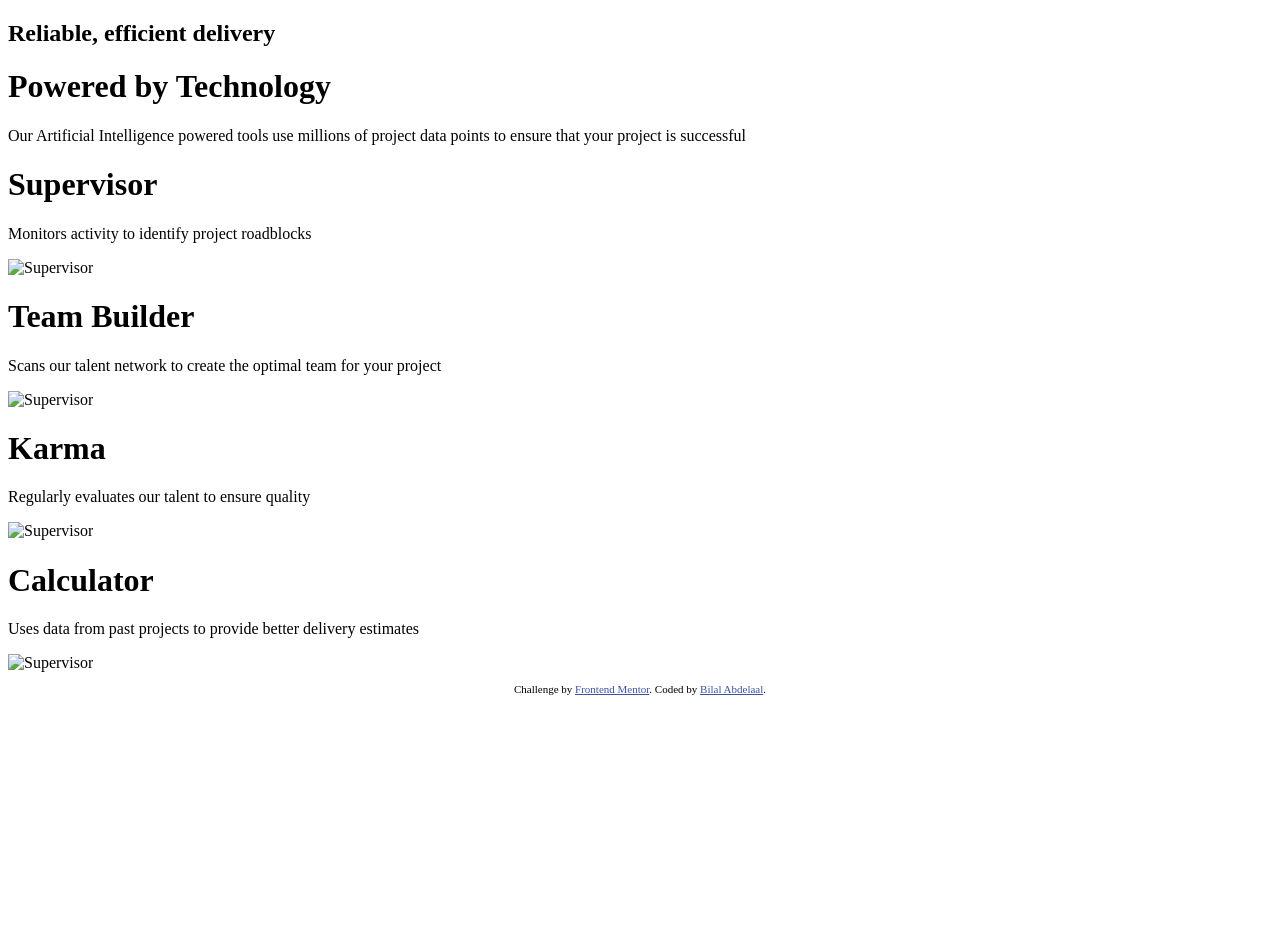
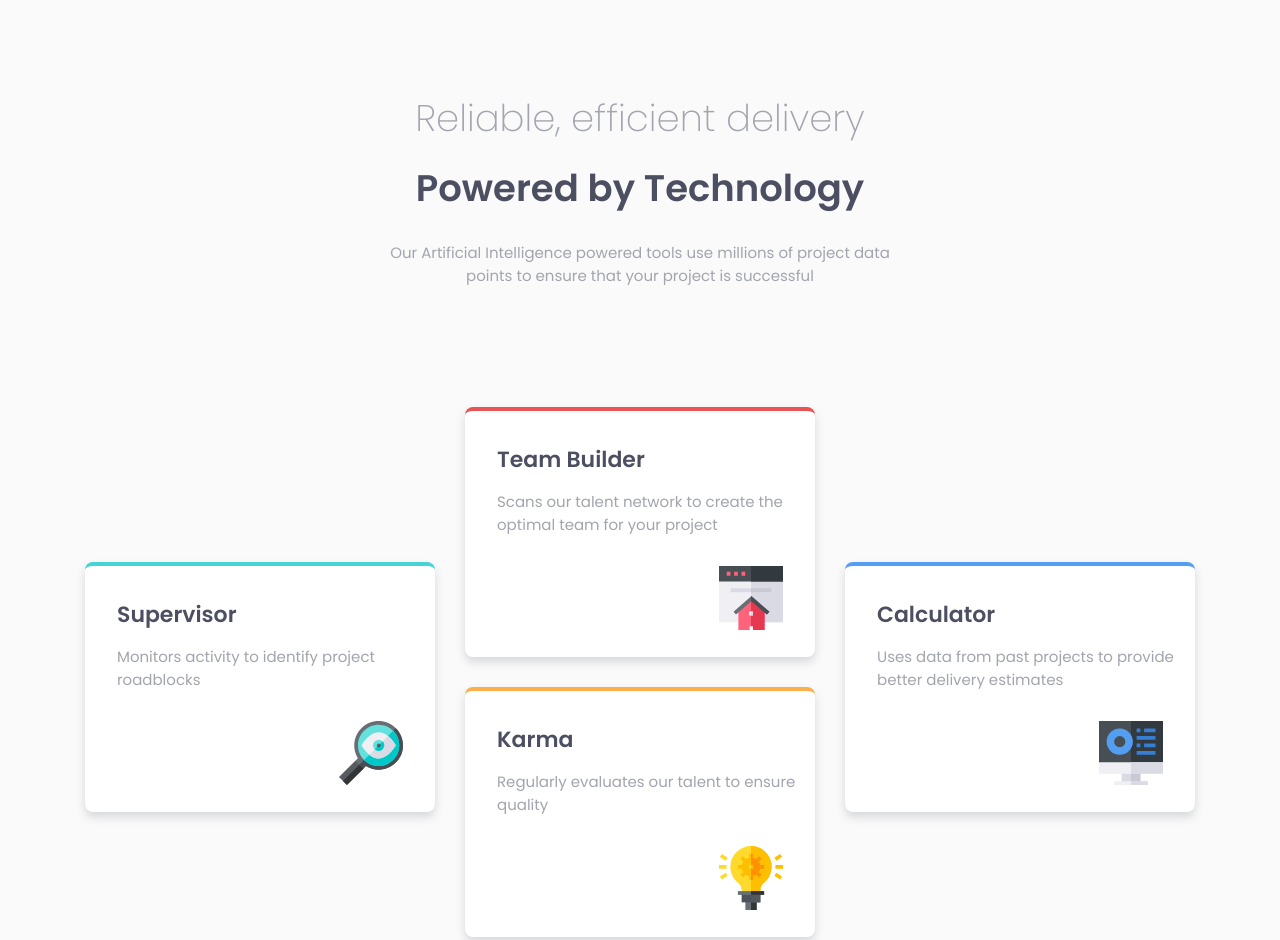
Before and after one commit to BelalElrashidy/FourCardFeatureSection, a plain HTML site: page index.html in a window 1280 px wide. Shown: the top 940 px of the page. Before the commit the page ends 800 px from the top, so only its background shows below. Drawn offline with Linux system fonts and the light colour scheme; the site is published under a folder, as on GitHub Pages, so addresses that start at the root find nothing.

Commit message:
Update index.html

```diff
--- a/index.html
+++ b/index.html
@@ -9,7 +9,7 @@
   <link rel="icon" type="image/png" sizes="32x32" href="./images/favicon-32x32.png">
 
   <title>Frontend Mentor | Four card feature section</title>
-  <link rel="stylesheet" href="/dist/css/main.css">
+  <link rel="stylesheet" href="dist/css/main.css">
   <!-- Feel free to remove these styles or customise in your own stylesheet 👍 -->
   <style>
     .attribution { font-size: 11px; text-align: center; }
@@ -26,14 +26,14 @@
     <div class="super">
       <h1>Supervisor</h1>
       <p>Monitors activity to identify project roadblocks</p>
-      <img src="/images/icon-supervisor.svg" alt="Supervisor">
+      <img src="images/icon-supervisor.svg" alt="Supervisor">
 
     </div>
 
     <div class="team">
       <h1>Team Builder</h1>
       <p>Scans our talent network to create the optimal team for your project</p>
-      <img src="/images/icon-team-builder.svg" alt="Supervisor">
+      <img src="images/icon-team-builder.svg" alt="Supervisor">
 
     </div>
 
@@ -41,14 +41,14 @@
     <div class="karma">
       <h1>Karma</h1>
       <p>Regularly evaluates our talent to ensure quality</p>
-      <img src="/images/icon-karma.svg" alt="Supervisor">
+      <img src="images/icon-karma.svg" alt="Supervisor">
 
     </div>
 
     <div class="calc">
       <h1>Calculator</h1>
       <p>Uses data from past projects to provide better delivery estimates</p>
-      <img src="/images/icon-calculator.svg" alt="Supervisor">
+      <img src="images/icon-calculator.svg" alt="Supervisor">
 
     </div>
 
```
